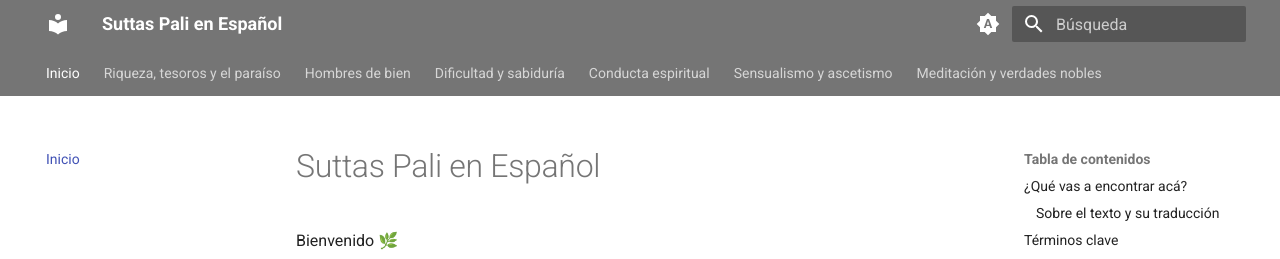
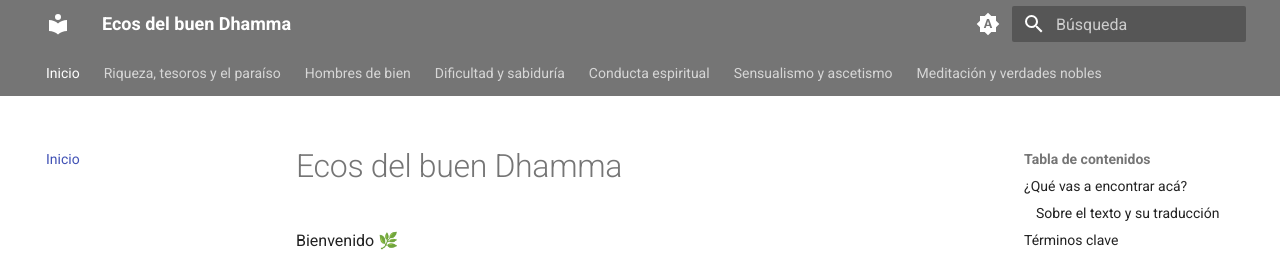
Before and after one commit to mjaviem/suttas-spanish, an MkDocs documentation site: the page built from docs/index.md, in a window 1280 px wide and 900 px high. Shown: the top 259 px of the window. Built offline with MkDocs 1.6.1 and Material for MkDocs 9.7.7, drawn with Linux system fonts in a browser that asks for light colours.

Commit message:
Update site title

```diff
--- a/docs/index.md
+++ b/docs/index.md
@@ -1,4 +1,4 @@
-# Suttas Pali en Español
+# Ecos del buen Dhamma
 
 Bienvenido 🌿
 
--- a/mkdocs.yml
+++ b/mkdocs.yml
@@ -1,4 +1,4 @@
-site_name: Suttas Pali en Español
+site_name: Ecos del buen Dhamma
 site_description: Traducción de suttas Pali al español
 site_author: mjaviem
 site_url: https://mjaviem.github.io/suttas-spanish/
```
